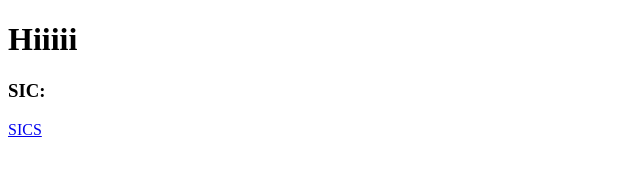
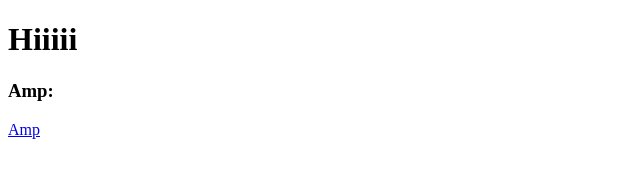
Before and after one commit to aquibsayyed42/apple, a plain HTML site: page index.html in a window 1280 px wide. Shown: the full height of the page, 0-640 px from the left. Drawn offline with Linux system fonts and the light colour scheme.

Commit message:
Update index.html

```diff
--- a/index.html
+++ b/index.html
@@ -6,8 +6,8 @@
   </head>
   <body>
     <h1>Hiiiii</h1>
-    <h3>SIC:</h3>
-    <a href="android.docx">SICS</a>
+    <h3>Amp:</h3>
+    <a href="android.docx">Amp</a>
 
 
     <!-- <h3>Practicals of R:</h3> -->
```
